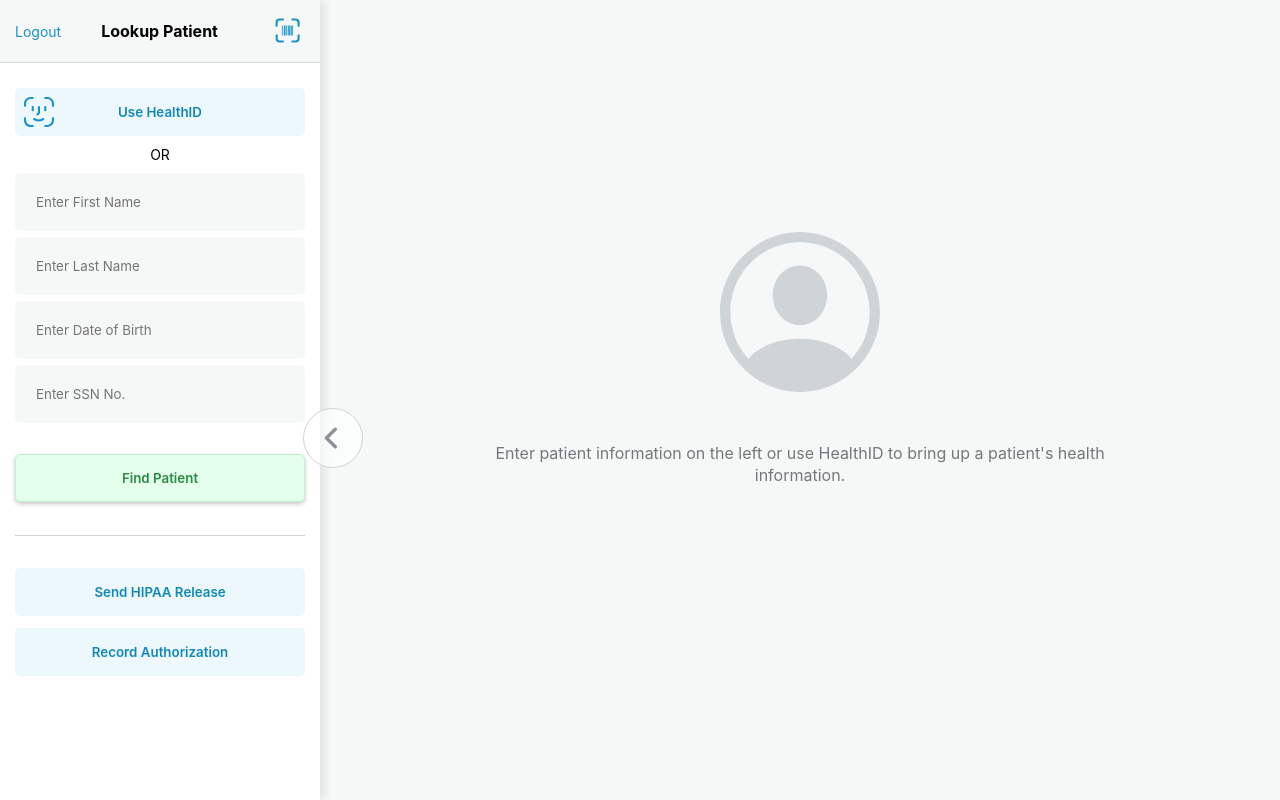
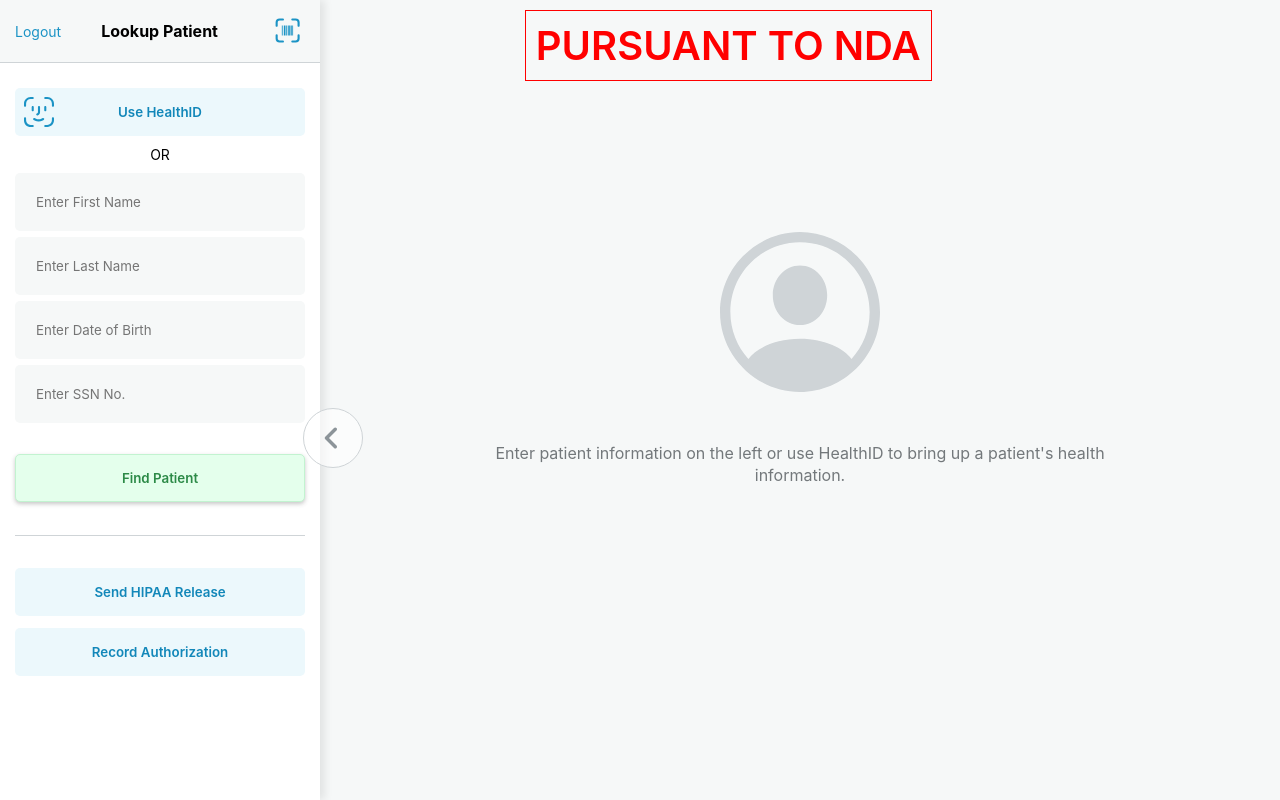
Before and after one commit to keithjohnsdev/lw-911, a React (Create React App) app: page /#/ in a window 1280 px wide. Built offline with nearby package versions, Linux system fonts and the light colour scheme; a web font is replaced by a local one.

Commit message:
nda banner

```diff
--- a/src/components/Home/Forms.js
+++ b/src/components/Home/Forms.js
@@ -32,13 +32,22 @@ const Forms = (props) => {
   }
 
   function fillForm() {
-    console.log("fillForm")
+    console.log("fillForm");
     setFormFilled(true);
   }
   return (
     <div className="forms-page fullscreen">
-      <FormsSidebar show={true} openFormList={openFormList} fillForm={fillForm}/>
-      {showForm ? <Form form={form} formTitle={formTitle} formFill={formFilled}/> : <NoForm />}
+      <div className="nda">PURSUANT TO NDA</div>
+      <FormsSidebar
+        show={true}
+        openFormList={openFormList}
+        fillForm={fillForm}
+      />
+      {showForm ? (
+        <Form form={form} formTitle={formTitle} formFill={formFilled} />
+      ) : (
+        <NoForm />
+      )}
       <Modal
         show={formListModal}
         onBackdropClick={() => setFormListModal(false)}
--- a/src/components/Home/NoPatient.js
+++ b/src/components/Home/NoPatient.js
@@ -3,6 +3,7 @@ import Container2 from "../Shared/Container";
 const NoPatient = (props) => {
   return (
       <Container2>
+        <div className="nda">PURSUANT TO NDA</div>
         <div className="no-patient">
           <svg
             width="160"
--- a/src/components/Home/Patient.js
+++ b/src/components/Home/Patient.js
@@ -31,6 +31,7 @@ const Patient = (props) => {
       <div className="patient-found-banner">Patient Found Successfully!</div>
       <CollapsingDiv title="Personal Info" height="245">
         <Container3>
+        <div className="nda">PURSUANT TO NDA</div>
           <div className="patient-info">
             <div className="patient-info-top">
               <div className="patient-img">
--- a/src/theme/App.scss
+++ b/src/theme/App.scss
@@ -47,3 +47,15 @@ html, body {
     color: #75cef5;
   }
 }
+
+.nda {
+  color: red;
+  font-weight: 600;
+  font-size: 40px;
+  position: fixed;
+  border: solid 1px red;
+  padding: 10px;
+  top: 10px;
+  left: 41%;
+  z-index: 100;
+}
```
